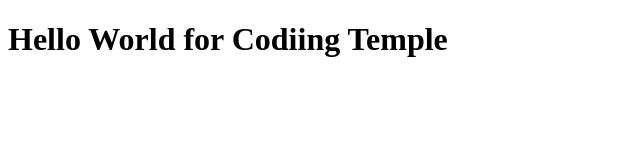
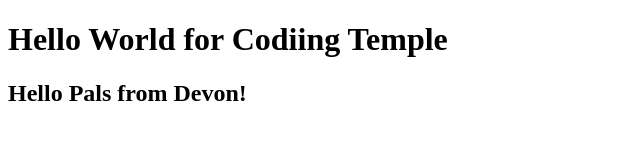
Before and after one commit to btalley07/group_project_rangers_63, a plain HTML site: page index.html in a window 1280 px wide. Shown: the whole page, without its empty margins (0-640 px from the left). Drawn offline with Linux system fonts and the light colour scheme.

Commit message:
adding message personal from me

```diff
--- a/index.html
+++ b/index.html
@@ -9,5 +9,6 @@
 </head>
 <body>
     <h1>Hello World for Codiing Temple</h1>
+    <h2>Hello Pals from Devon!</h2>
 </body>
 </html>
```
